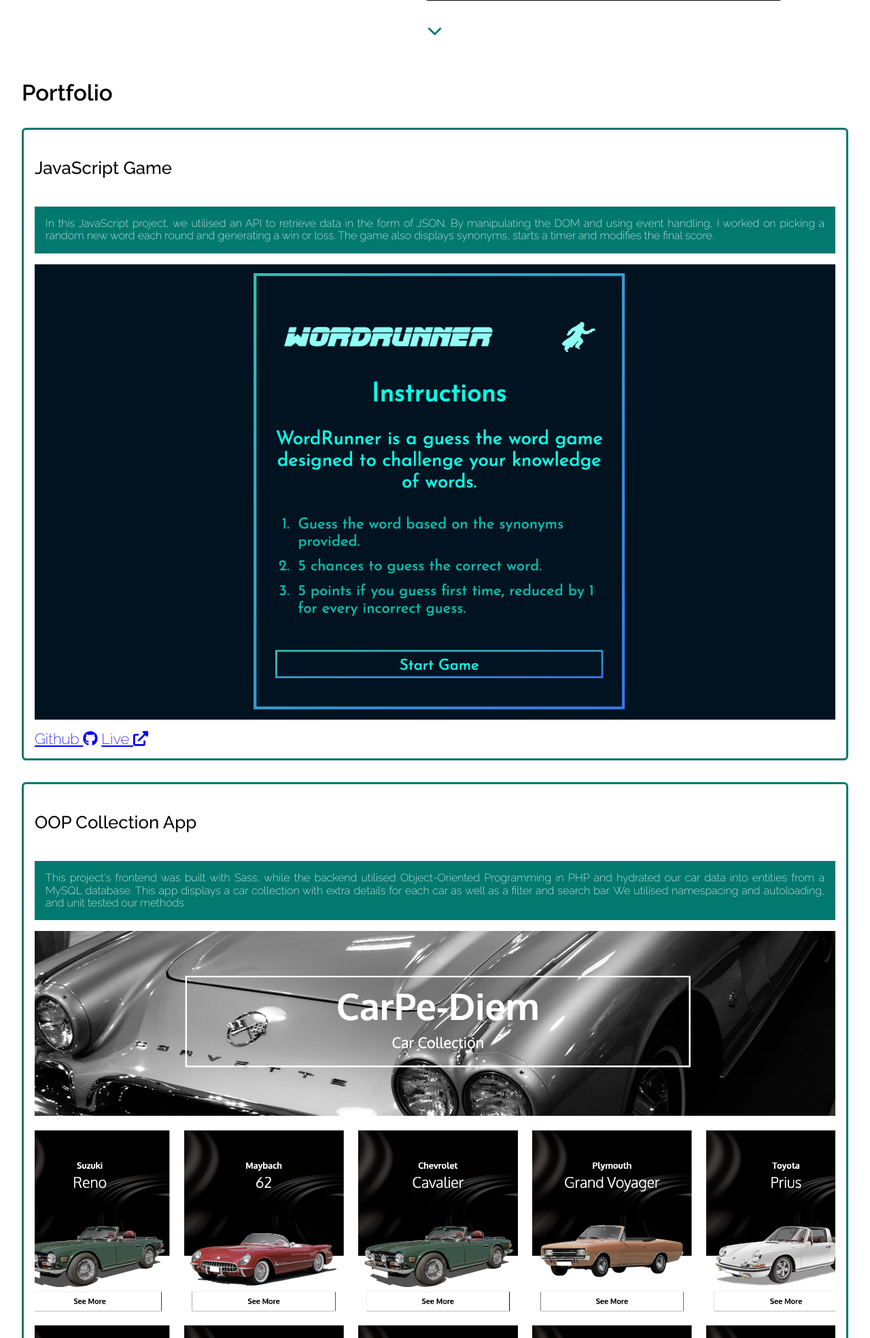
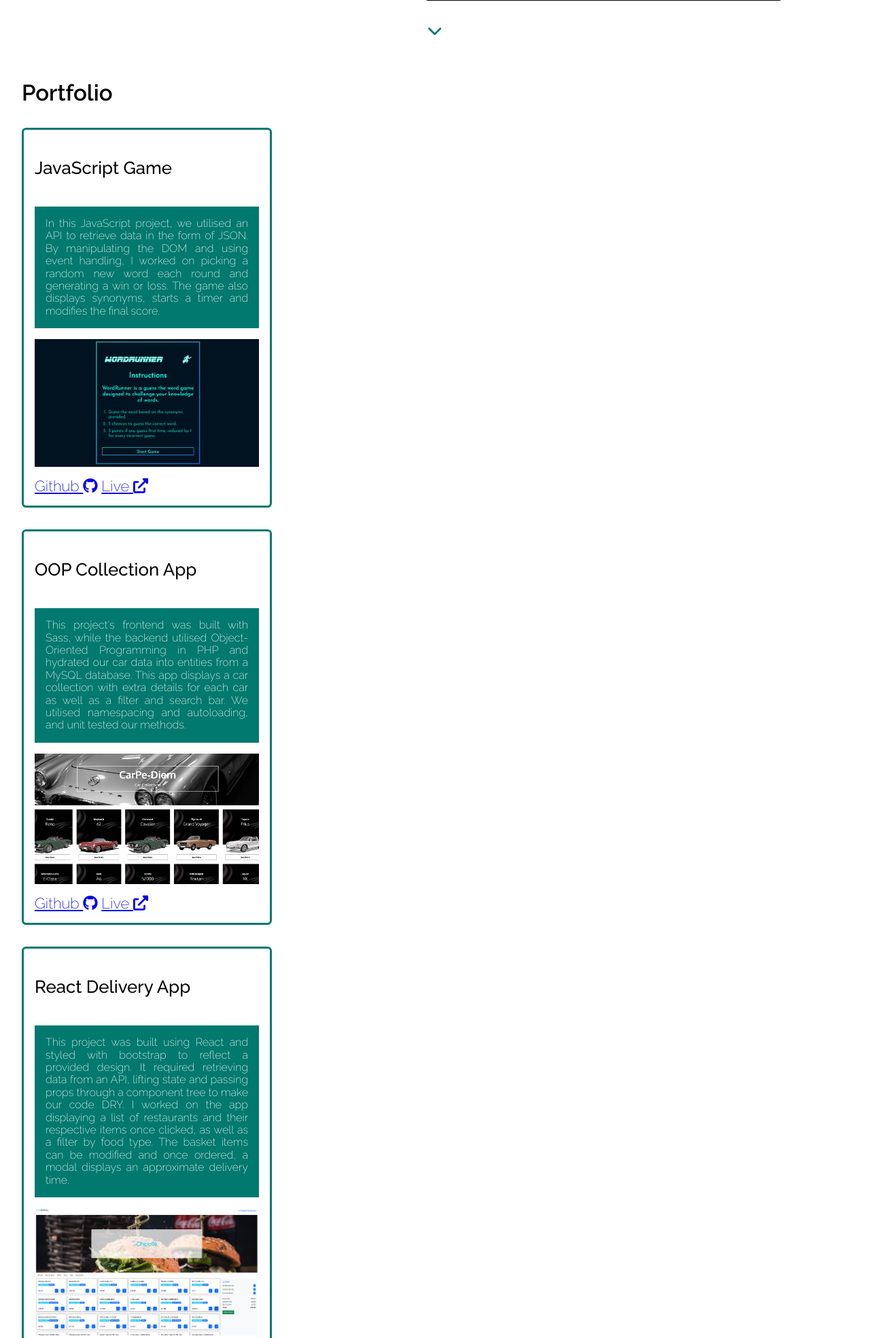
Before and after one commit to gracesessions/Portfolio, a PHP site: page / in a window 1280 px wide. Shown: the part 1222-3191 px from the top of the page at 68% size. Run offline with PHP 8.4, Linux system fonts and the light colour scheme.

Commit message:
images resized

```diff
--- a/css/style.css
+++ b/css/style.css
@@ -147,6 +147,7 @@ body .portfolio .project {
   border: #01796f solid;
   padding: 1rem;
   border-radius: 0.4rem;
+  max-width: 23rem;
 }
 body .portfolio .project .content {
   display: flex;
@@ -166,8 +167,8 @@ body .portfolio .project .content .desc p {
   font-size: 1rem;
   z-index: 1;
 }
-body .portfolio .project .content .desc img {
-  width: 8rem;
+body .portfolio .project .content img {
+  max-width: 25rem;
 }
 body .portfolio .project .content .links {
   margin-top: 1rem;
--- a/scss/style.scss
+++ b/scss/style.scss
@@ -183,13 +183,16 @@ body {
   }
 
   .portfolio {
-  padding: 2rem;
+    padding: 2rem;
+    //display: flex;
+    //flex-wrap: wrap-reverse;
 
     .project {
       margin-top: 2rem;
       border: #01796f solid;
       padding: 1rem;
       border-radius: 0.4rem;
+      max-width: 23rem;
 
       .content{
         display: flex;
@@ -209,9 +212,9 @@ body {
             font-size: 1rem;
             z-index: 1;
           }
-           img {
-             width: 8rem;
-           }
+        }
+        img {
+          max-width: 25rem;
         }
 
         .links {
@@ -239,7 +242,6 @@ body {
 
       .form-container {
         width: 20rem;
-
 
         input, textarea {
           width: 90%;
```
Also changed, not shown: 1 other file.
